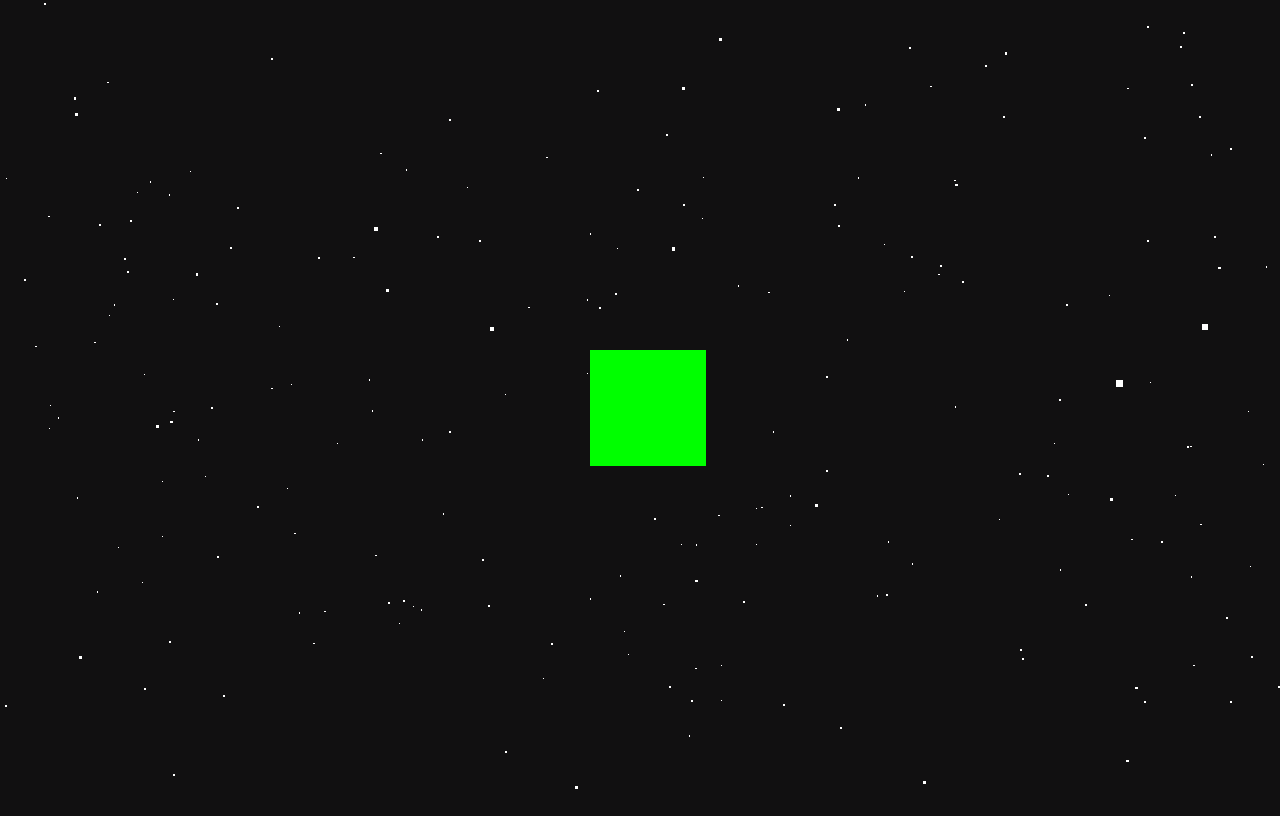
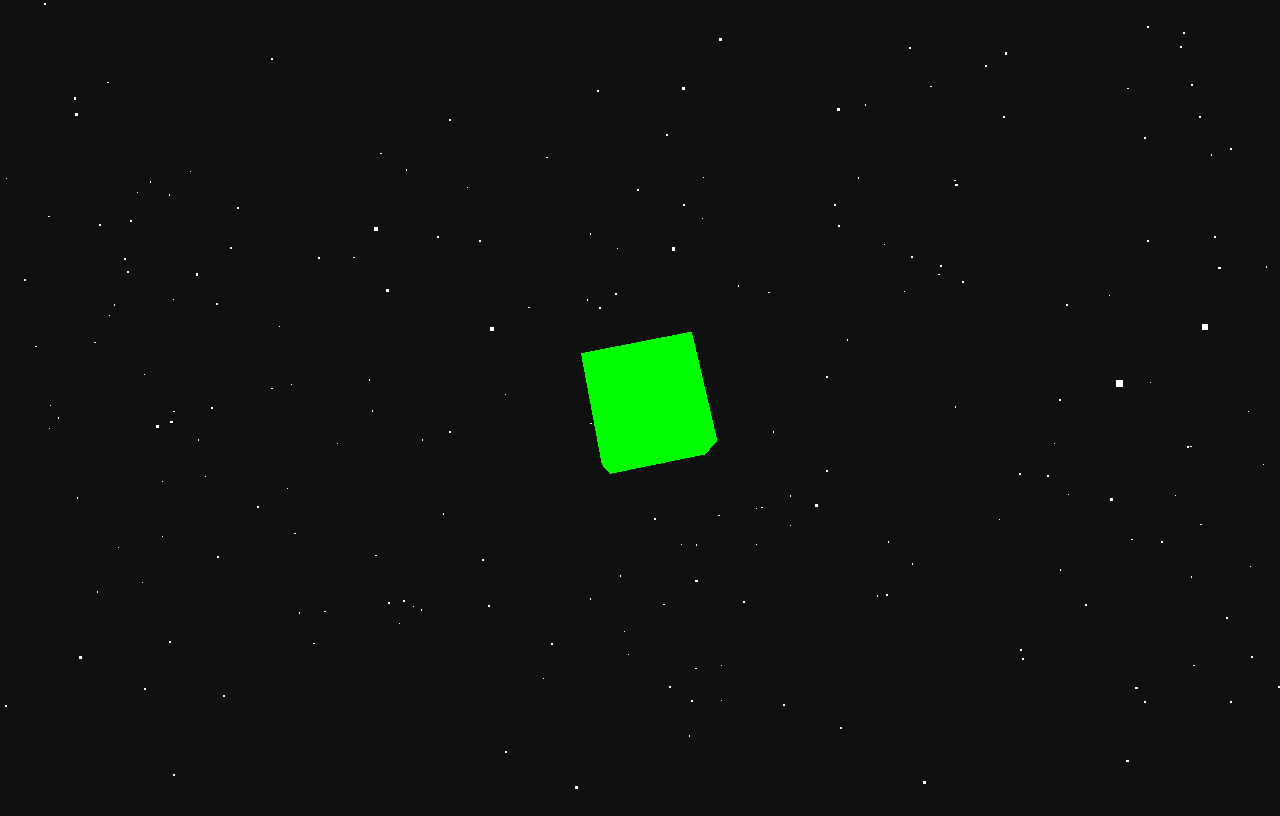
Before and after one commit to Atireg/js-angular, an Angular app: page / in a window 1280 px wide. Built offline with nearby package versions, Linux system fonts and the light colour scheme.

Commit message:
add animations to bothe the particles and the cube

```diff
--- a/src/app/cube/cube.component.css
+++ b/src/app/cube/cube.component.css
@@ -1,6 +1,8 @@
 .cube {
-    position: absolute;
-    top: 0;
-    left: 0;
-    z-index: 50;
+    display: flex;
+    align-items: center;
+    /* height: 100vh; */
+    position: relative;
+
+    /* z-index: 50; */
 }
--- a/src/app/cube/cube.component.ts
+++ b/src/app/cube/cube.component.ts
@@ -1,4 +1,4 @@
-import { Component, ElementRef, OnInit } from '@angular/core';
+import { Component, ElementRef, OnDestroy, OnInit } from '@angular/core';
 import * as THREE from 'three';
 import { log } from 'three/webgpu';
 
@@ -9,7 +9,7 @@ import { log } from 'three/webgpu';
   templateUrl: './cube.component.html',
   styleUrl: './cube.component.css'
 })
-export class CubeComponent implements OnInit {
+export class CubeComponent implements OnInit, OnDestroy {
   private renderer!: THREE.WebGLRenderer;
   private scene!: THREE.Scene;
   private camera!: THREE.PerspectiveCamera;
@@ -26,6 +26,10 @@ export class CubeComponent implements OnInit {
     this.initializeScene();
     this.startAnimationLoop();
   }
+
+  ngOnDestroy(): void {
+    this.renderer.dispose();
+  };
 
   private initializeScene(): void {
     // Create a renderer and attach it to the DOM
@@ -70,8 +74,8 @@ export class CubeComponent implements OnInit {
 
   private startAnimationLoop(): void {
     this.animationId = requestAnimationFrame(() => this.startAnimationLoop());
-    // this.cube.rotation.x += 0.01;
-    // this.cube.rotation.y += 0.01;
+    this.cube.rotation.x += 0.01;
+    this.cube.rotation.y += 0.01;
     this.renderer.render(this.scene, this.camera);
   }
 
--- a/src/app/particles/particles.component.ts
+++ b/src/app/particles/particles.component.ts
@@ -34,6 +34,7 @@ export class ParticlesComponent implements OnInit, OnDestroy {
   ngOnDestroy(): void {
     this.renderer.dispose();
   };
+
   private initializeScene(): void {
     // Create a renderer and attach it to the DOM
     this.renderer = new THREE.WebGLRenderer({
```
